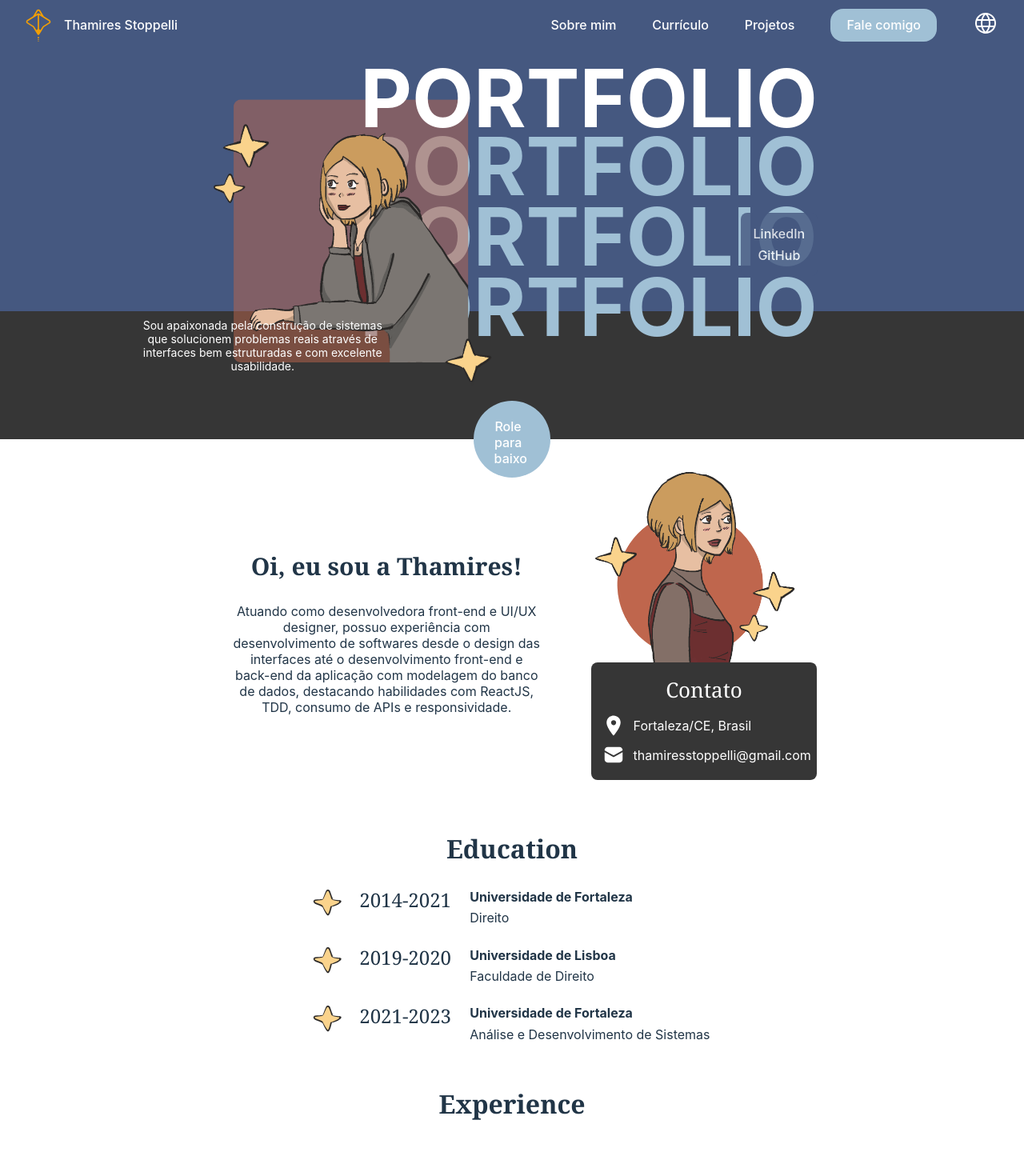
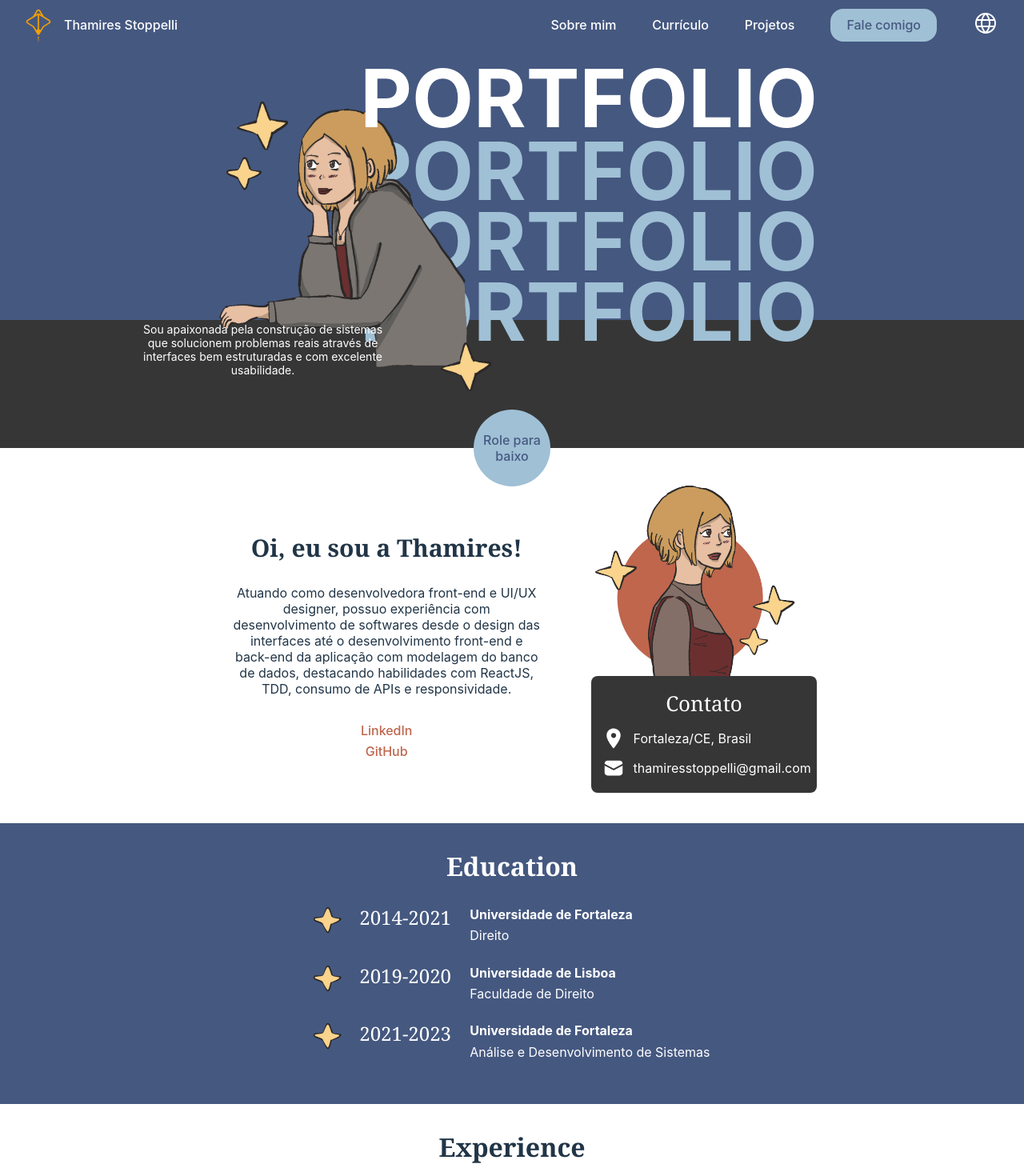
Before and after one commit to ThamiStoppelli/Portfolio, a React (Vite) app: page / in a window 1280 px wide. Shown: the top 1465 px of the page at 80% size. Built offline with nearby package versions, Linux system fonts and the light colour scheme.

Commit message:
Added buttons' hover and changed cover image

```diff
--- a/src/components/AboutMe.css
+++ b/src/components/AboutMe.css
@@ -13,17 +13,31 @@
     justify-content: center;
     margin: 2rem;
     width: 24rem;
+    min-width: 15rem;
 }
 
-.aboutme-container .aboutme h3 {
+/* .aboutme-container .aboutme h3 {
     font-size: 22px;
     margin: 0px;
-}
+} */
 
 .aboutme-container .aboutme h4 {
     font-size: 30px;
     font-family:Georgia, 'Times New Roman', Times, serif;
     margin-bottom: 10px;
+}
+
+.aboutme-container .aboutme .links {
+    display: flex;
+    flex-direction: column;
+    align-items: center;
+    justify-content: center;
+    gap: 0.4rem;
+    padding: 1rem;
+}
+
+.aboutme-container .aboutme .links a {
+    color: #BF664D;
 }
 
 .aboutme-container .image-card {
@@ -71,3 +85,5 @@
     margin: 0px;
     padding: 0px;
 }
+
+/* display grid */
--- a/src/components/AboutMe.jsx
+++ b/src/components/AboutMe.jsx
@@ -35,6 +35,10 @@ function AboutMe() {
         {/* <h3>{section}</h3> */}
         <h4>{greeting}</h4>
         <p>{description}</p>
+        <div className='links'>
+          <a href='https://www.linkedin.com/in/thamires-stoppelli-6ab51a175/'>LinkedIn</a>
+          <a href='https://github.com/ThamiStoppelli'>GitHub</a>
+        </div>
         {/* baixar pdf do resume */}
       </div>
       <div className='image-card'>
--- a/src/components/Cover.css
+++ b/src/components/Cover.css
@@ -50,24 +50,6 @@
     line-height: 5px;
 }
 
-
-.cover-container .cover .links {
-    display: flex;
-    flex-direction: column;
-    align-items: center;
-    justify-content: center;
-    color: #fff;
-    background-color: #455880;
-    opacity: 0.8;
-    /* background-color: #D9D9D9; */
-    gap: 0.4rem;
-    margin-top: 0.2rem;
-    margin-left: -6rem;
-    padding: 1rem;
-    border-radius: 8px;
-    z-index: 8;
-}
-
 .cover-container .cover img {
     width: 22em;
     z-index: 4;
@@ -79,18 +61,30 @@
     height: 6em;
     border-radius: 250px;
     text-align: center;
+    display: flex;
+    align-items: center;
+    justify-content: center;
     background: #A0C0D5;
     margin-bottom: -3rem;
     cursor: pointer;
+    font-size: 16px;
+    color:#455880;
+}
+
+.cover-container .circle-container .circle:hover {
+    color: #fff;
+    background-color: #BF664D;
 }
 
 .cover-container .circle-container .circle h4 {
+    font-weight: 500;
+}
+
+/* .cover-container .circle-container .circle h4 {
     font-size: 16px;
-    color:#fff;
+    color:#455880;
     font-weight: 500;
-    margin-left: 1.6rem;
-    width: 35px;
-}
+} */
 
 .cover-container .circle-container {
     display: flex;
--- a/src/components/Cover.jsx
+++ b/src/components/Cover.jsx
@@ -2,7 +2,8 @@ import React, { useState } from 'react'
 import { useLanguage } from '../context/LanguageContext';
 
 // import image from '../assets/thami1.1.png'
-import image from '../assets/teste3.png'
+// import image from '../assets/teste3.png'
+import image from '../assets/teste2.png'
 import './Cover.css'
 
 const translations = {
@@ -43,10 +44,6 @@ function Cover() {
                 <h2>PORTFOLIO</h2>
                 <h2>PORTFOLIO</h2>
             </div>
-            <div className='links'>
-                <a href='https://www.linkedin.com/in/thamires-stoppelli-6ab51a175/'>LinkedIn</a>
-                <a href='https://github.com/ThamiStoppelli'>GitHub</a>
-            </div>
             {/* baixar pdf do resume */}
         </div>
         <div className='circle-container'>
--- a/src/components/Header.css
+++ b/src/components/Header.css
@@ -17,9 +17,13 @@
     color: #fff
 }
 
+.header-container .navigation a:hover {
+    color: #A0C0D5 /*#BF664D*/;
+}
+
 .header-container .navigation button {
     outline: none;
-    color: #fff;
+    color: #455880;
     background-color: #A0C0D5;
     padding: 0.6em 1.2em;
     border-radius: 16px;
@@ -29,7 +33,11 @@
     transition: border-color 0.25s;
     font-family: inherit;
     font-weight: 500;
+}
 
+.header-container .navigation button:hover {
+    color: #fff;
+    background-color: #BF664D;
 }
 
 .header-container .logo {
@@ -74,7 +82,9 @@
 }
 
 .language-selector .dropdown div:hover {
-    background-color: #A0C0D5;
+    color: #A0C0D5;
 }
 
+
+
 /* adicionar hovers */
--- a/src/components/Resume.css
+++ b/src/components/Resume.css
@@ -11,10 +11,24 @@
     font-size: 32px;
 }
 
+.education-container {
+    background-color: #455880;
+    width: 100%;
+    color: #fff;
+    display: grid;
+    flex-direction: column;
+    /* estilizar display grid*/
+    align-items: center;
+    justify-content: center;
+    padding-bottom: 2rem;
+    margin: 0;
+}
+
 .education {
     display: flex;
     flex-direction: column;
     align-items: flex-start;
+    font-weight: 400;
 }
 
 .education .education-card {
--- a/src/components/Resume.jsx
+++ b/src/components/Resume.jsx
@@ -7,6 +7,7 @@ function Resume() {
   return (
     <div id="resume">
       {/* <h3>Resume</h3> */}
+      <div className='education-container'>
         <h3>Education</h3>
         <div className='education'>
           <div className='education-card'>
@@ -34,6 +35,7 @@ function Resume() {
             </div>
           </div>
         </div>
+      </div>
       <h3>Experience</h3>
       <h3>Activities</h3>
     </div>
```
Lines whose indentation alone changed are shown as unchanged.
